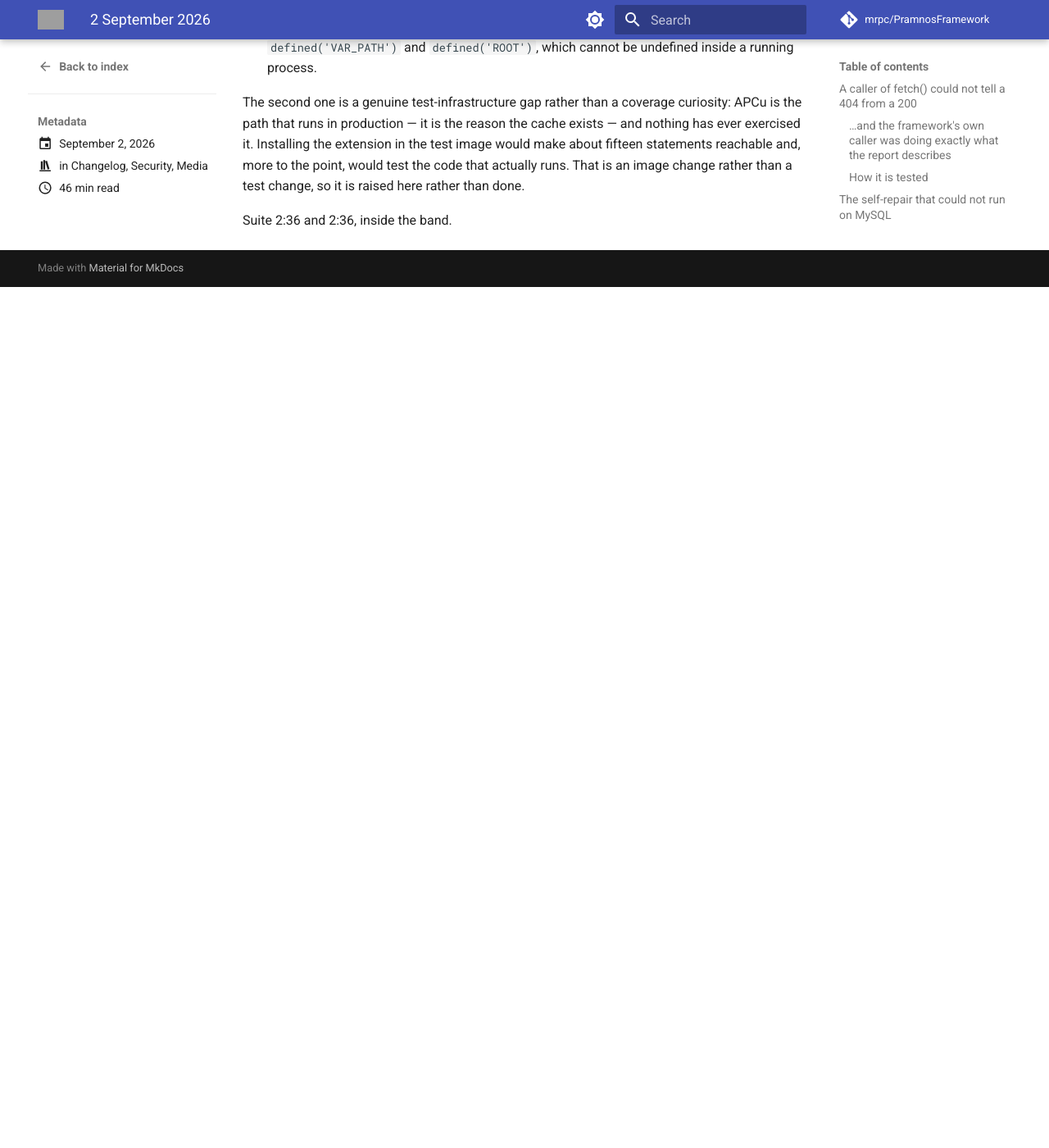
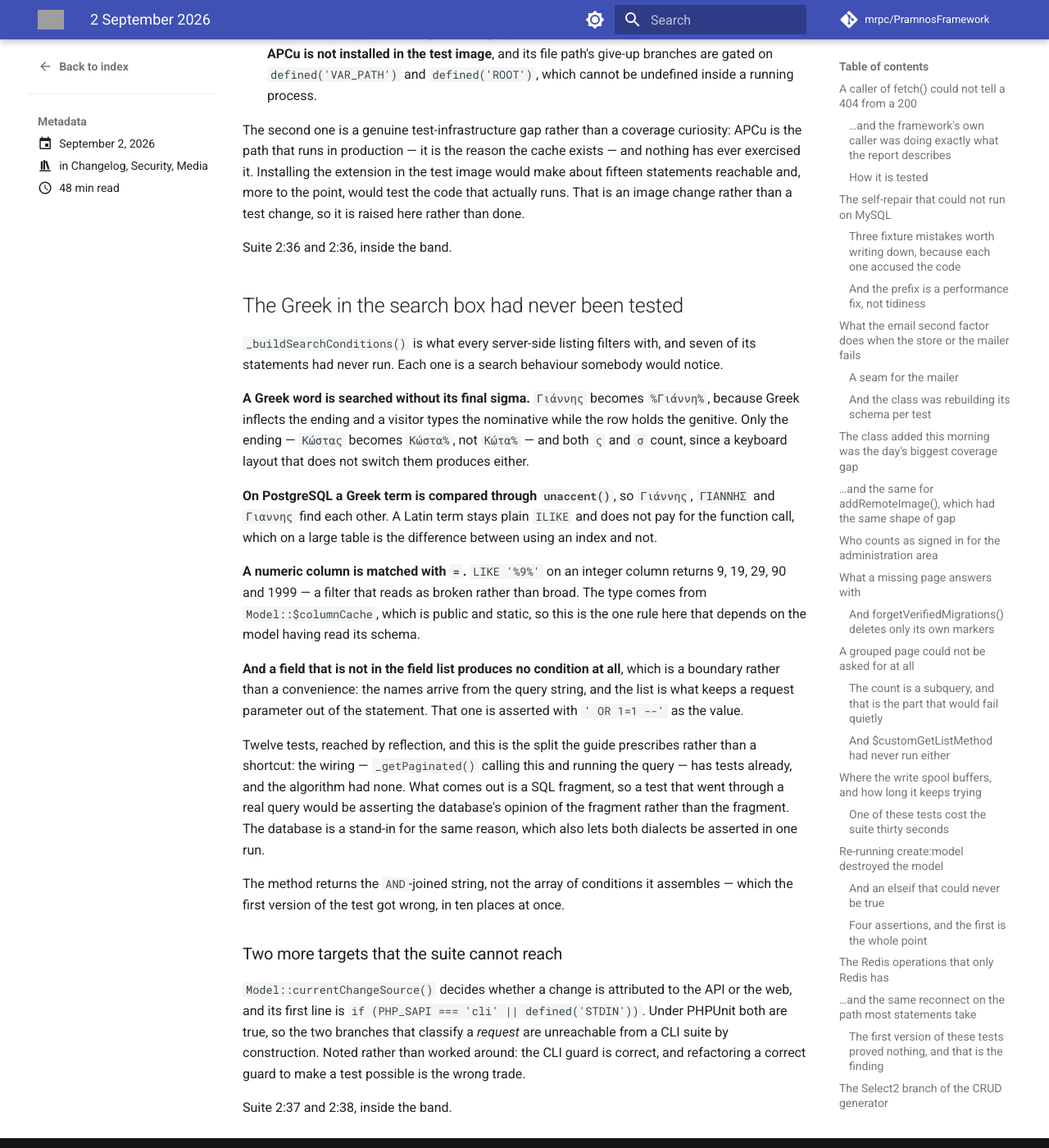
Before and after one commit to mrpc/PramnosFramework, an MkDocs documentation site: the page built from docs/version-history/posts/2026-09-02.md, in a window 1280 px wide and 1400 px high, scrolled down 29055 px. Shown: the whole window at 82% size. Built offline with MkDocs 1.6.1 and Material for MkDocs 9.7.7, drawn with Linux system fonts in a browser that asks for light colours; comment, search, counter and statistics services are not loaded; before the commit the page ends 29405 px from its top, so only the background shows below that; some of the changed text lies outside the part shown; grey boxes are pictures that could not be loaded.

Commit message:
test(models): the Greek in the search box had never been tested
`_buildSearchConditions()` is what every server-side listing filters with, and
seven of its statements had never run. Each is a search behaviour somebody would
notice.

A Greek word is searched without its final sigma — `Γιάννης` becomes `%Γιάννη%`,
because Greek inflects the ending and a visitor types the nominative. Only the
ending, and both `ς` and `σ`. On PostgreSQL a Greek term is compared through
`unaccent()`, so the accented, unaccented and capitalised spellings find each
other, while a Latin term stays plain `ILIKE` and does not pay for the function
call. A numeric column is matched with `=`, because `LIKE '%9%'` on an integer
returns 9, 19, 29, 90 and 1999. And a field absent from the field list produces
no condition at all — asserted with `' OR 1=1 --'` as the value, since the names
arrive from the query string.

Twelve tests by reflection, which is the split the guide prescribes: the wiring
has tests and the algorithm had none, and what comes out is a SQL fragment, so
going through a real query would assert the database's opinion of the fragment
rather than the fragment. The stand-in database also lets both dialects be
asserted in one run.

Also notes why `currentChangeSource()` was left: its first line is
`PHP_SAPI === 'cli' || defined('STDIN')`, both true under PHPUnit, so the two
branches that classify a request are unreachable from a CLI suite. The guard is
correct, and refactoring a correct guard to make a test possible is the wrong
trade.

Suite 2:37 and 2:38, inside the band.

````diff
--- a/docs/Pramnos_Database_API_Guide.md
+++ b/docs/Pramnos_Database_API_Guide.md
@@ -104,6 +104,40 @@ holding `DATE_FORMAT(\`created\`, '%%c')` with no arguments still reaches the da
 
 A `%s` or `%d` with no argument passes through to the database instead of raising, which is a
 malformed query rather than a fatal. If you write a placeholder, pass its value.
+
+## What a datatable search actually looks for
+
+`_getPaginated()` builds its `WHERE` from the search terms a datatable posts, and four of the rules
+are not obvious from the outside. Worth knowing before deciding a filter is broken.
+
+**A Greek word is searched without its final sigma.** `Γιάννης` becomes `%Γιάννη%`. Greek inflects
+the ending — a visitor types the nominative and the row holds the genitive — so dropping the last
+`ς`/`σ` is the cheapest stemming there is and it is why the search box feels like it works. Only the
+*ending*: `Κώστας` becomes `Κώστα%`, not `Κώτα%`.
+
+**On PostgreSQL, a Greek term is compared through `unaccent()`.**
+
+```sql
+unaccent(CAST(a."name" AS TEXT)) ILIKE unaccent('%Γιάννη%')
+```
+
+So `Γιάννης`, `ΓΙΑΝΝΗΣ` and `Γιαννης` all find each other — a form filled in caps and an import that
+lost its accents are both ordinary. A term with no Greek in it stays plain `ILIKE`, without wrapping
+either side in a function, which on a large table is the difference between using an index and not.
+
+**A numeric column is matched with `=`, not `LIKE`.** Filtering an integer column by `9` with
+`LIKE '%9%'` returns 9, 19, 29, 90 and 1999, which reads as a broken filter rather than a broad one.
+The column's type comes from `Model::$columnCache`, so this only applies where the model has read
+the schema — a joined table whose alias cannot be resolved falls back to `LIKE`.
+
+**A term that already contains `%` is used as it is.** `Γιαν%` is left anchored rather than wrapped
+again, because the caller has said where the wildcard goes.
+
+And one rule that is a boundary rather than a convenience: **a search field that is not in the field
+list produces no condition at all.** The names arrive from the query string, so the list is what
+keeps a request parameter out of the statement. A filter that silently does nothing on a joined
+listing is usually the qualified-name mapping — send `title` and the list may hold `posts.title`,
+which the builder maps, but only for a name that is there.
 
 ## Reading a table's schema: `getColumns()`
 
--- a/docs/version-history/posts/2026-09-02.md
+++ b/docs/version-history/posts/2026-09-02.md
@@ -8,7 +8,7 @@ categories:
 
 # 2 September 2026
 
-28 changes:
+29 changes:
 
 - A caller of `OutboundUrl::fetch()` could not tell a 404 from a 200 — and the framework's own
   caller was storing the placeholder
@@ -37,6 +37,7 @@ categories:
 - Losing Redis would have taken the application down, not the cache
 - The Memcached counter had never run, and `clear()` empties more than you think
 - What the human check does when it breaks, and the top three targets that cannot be reached
+- The Greek in the search box had never been tested
 <!-- more -->
 
 ## A caller of `fetch()` could not tell a 404 from a 200
@@ -1126,3 +1127,45 @@ the point, would test the code that actually runs. That is an image change rathe
 so it is raised here rather than done.
 
 Suite 2:36 and 2:36, inside the band.
+
+## The Greek in the search box had never been tested
+
+`_buildSearchConditions()` is what every server-side listing filters with, and seven of its
+statements had never run. Each one is a search behaviour somebody would notice.
+
+**A Greek word is searched without its final sigma.** `Γιάννης` becomes `%Γιάννη%`, because Greek
+inflects the ending and a visitor types the nominative while the row holds the genitive. Only the
+ending — `Κώστας` becomes `Κώστα%`, not `Κώτα%` — and both `ς` and `σ` count, since a keyboard layout
+that does not switch them produces either.
+
+**On PostgreSQL a Greek term is compared through `unaccent()`**, so `Γιάννης`, `ΓΙΑΝΝΗΣ` and
+`Γιαννης` find each other. A Latin term stays plain `ILIKE` and does not pay for the function call,
+which on a large table is the difference between using an index and not.
+
+**A numeric column is matched with `=`.** `LIKE '%9%'` on an integer column returns 9, 19, 29, 90 and
+1999 — a filter that reads as broken rather than broad. The type comes from `Model::$columnCache`,
+which is public and static, so this is the one rule here that depends on the model having read its
+schema.
+
+**And a field that is not in the field list produces no condition at all**, which is a boundary
+rather than a convenience: the names arrive from the query string, and the list is what keeps a
+request parameter out of the statement. That one is asserted with `' OR 1=1 --'` as the value.
+
+Twelve tests, reached by reflection, and this is the split the guide prescribes rather than a
+shortcut: the wiring — `_getPaginated()` calling this and running the query — has tests already, and
+the algorithm had none. What comes out is a SQL fragment, so a test that went through a real query
+would be asserting the database's opinion of the fragment rather than the fragment. The database is a
+stand-in for the same reason, which also lets both dialects be asserted in one run.
+
+The method returns the `AND`-joined string, not the array of conditions it assembles — which the
+first version of the test got wrong, in ten places at once.
+
+### Two more targets that the suite cannot reach
+
+`Model::currentChangeSource()` decides whether a change is attributed to the API or the web, and its
+first line is `if (PHP_SAPI === 'cli' || defined('STDIN'))`. Under PHPUnit both are true, so the two
+branches that classify a *request* are unreachable from a CLI suite by construction. Noted rather than
+worked around: the CLI guard is correct, and refactoring a correct guard to make a test possible is
+the wrong trade.
+
+Suite 2:37 and 2:38, inside the band.
````
Also changed, not shown: 1 other file.
